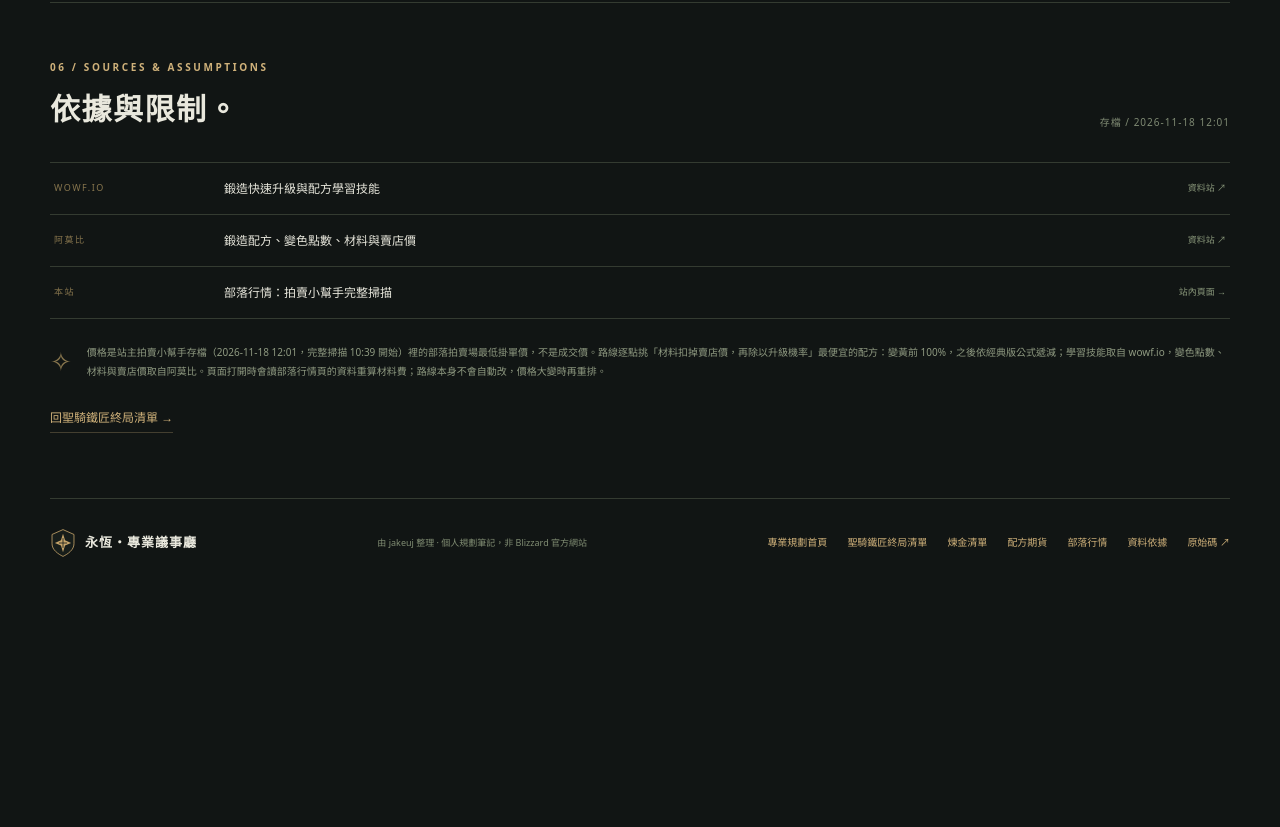
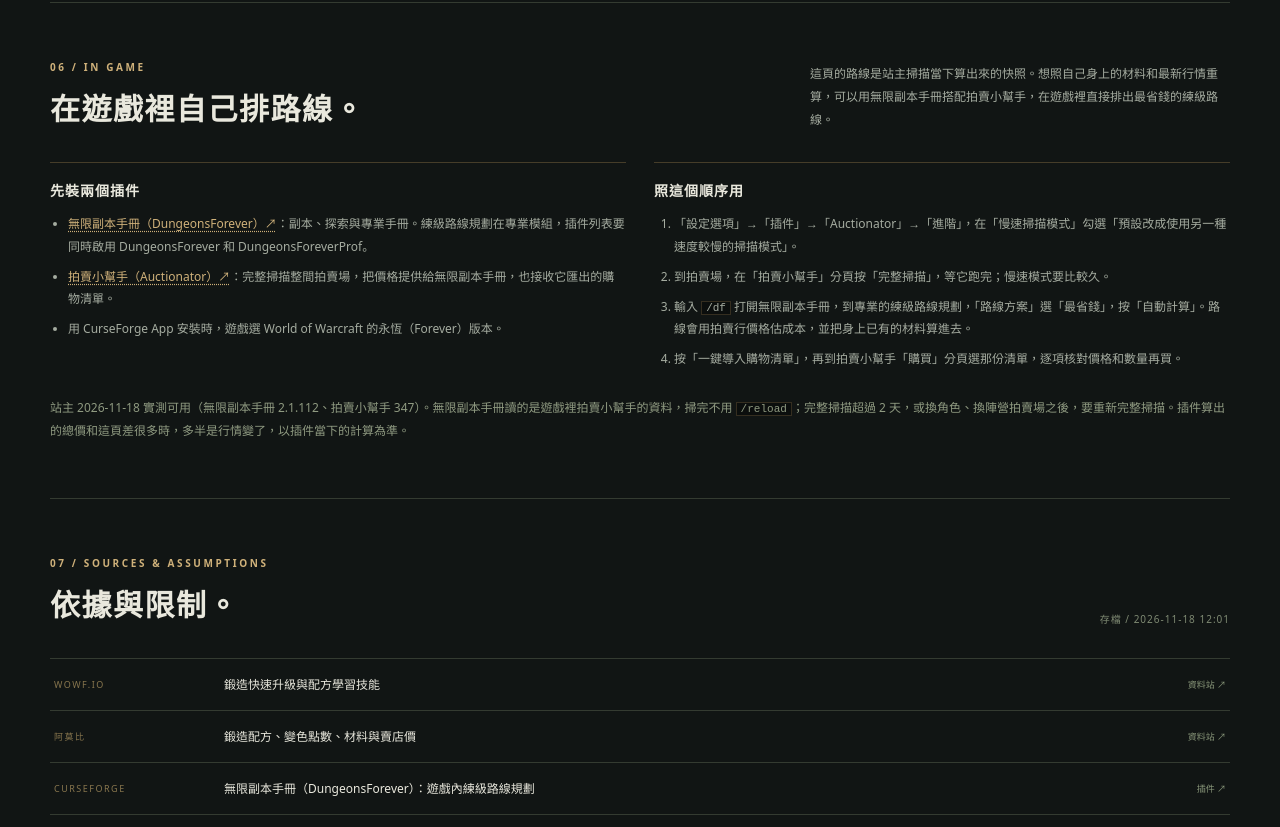
Before and after one commit to jakeuj/wow-forever-professions, a plain HTML site: page leveling/index.html in a window 1280 px wide. Shown: the part 4461-5288 px from the top of the page. Before the commit the page ends 5048 px from the top, so only its background shows below. Drawn offline with Linux system fonts and the light colour scheme.

Commit message:
Show how to plan the leveling route in game with DungeonsForever
The blacksmithing leveling page gains an "in game" section: install
DungeonsForever (with its profession module) and Auctionator, turn on
Auctionator's slow scan mode, run a full scan, then let the profession
route planner pick the cheapest route and import the shopping list. The
labels follow the addons' zhTW text, and the owner confirmed the flow in
game on 2026-11-18 with DungeonsForever 2.1.112 and Auctionator 347. The
market page's addon intro links there. The skill records the in-game test,
how the planner reads prices, and when the page and notes must change
together.

Co-Authored-By: Claude Opus 5.5 <noreply@anthropic.com>

```diff
--- a/leveling/index.html
+++ b/leveling/index.html
@@ -17,7 +17,7 @@
   <link rel="icon" type="image/svg+xml" href="../assets/crest.svg">
   <link rel="stylesheet" href="../style.css?v=20261117-guild-brand">
   <link rel="stylesheet" href="../endgame/endgame.css?v=20261118-ah-lists">
-  <link rel="stylesheet" href="./leveling.css?v=20261118-leveling">
+  <link rel="stylesheet" href="./leveling.css?v=20261118-addons">
   <script src="../endgame/ah-copy.js?v=20261118-ah-lists" defer></script>
   <script src="./leveling.js?v=20261118-leveling" defer></script>
 </head>
@@ -153,11 +153,21 @@
       </div>
     </section>
 
+    <section id="addons" class="eg-section section-wrap" aria-labelledby="addons-title">
+      <div class="section-heading"><div><p class="eyebrow">06 / IN GAME</p><h2 id="addons-title">在遊戲裡自己排路線。</h2></div><p>這頁的路線是站主掃描當下算出來的快照。想照自己身上的材料和最新行情重算，可以用無限副本手冊搭配拍賣小幫手，在遊戲裡直接排出最省錢的練級路線。</p></div>
+      <div class="eg-groups lv-addons">
+        <section class="eg-group" aria-labelledby="addons-install"><h3 id="addons-install">先裝兩個插件</h3><ul><li><a href="https://www.curseforge.com/wow/addons/dungeonsforever" target="_blank" rel="noopener noreferrer">無限副本手冊（DungeonsForever）↗</a>：副本、探索與專業手冊。練級路線規劃在專業模組，插件列表要同時啟用 DungeonsForever 和 DungeonsForeverProf。</li><li><a href="https://www.curseforge.com/wow/addons/auctionator" target="_blank" rel="noopener noreferrer">拍賣小幫手（Auctionator）↗</a>：完整掃描整間拍賣場，把價格提供給無限副本手冊，也接收它匯出的購物清單。</li><li>用 CurseForge App 安裝時，遊戲選 World of Warcraft 的永恆（Forever）版本。</li></ul></section>
+        <section class="eg-group" aria-labelledby="addons-steps"><h3 id="addons-steps">照這個順序用</h3><ol><li>「設定選項」→「插件」→「Auctionator」→「進階」，在「慢速掃描模式」勾選「預設改成使用另一種速度較慢的掃描模式」。</li><li>到拍賣場，在「拍賣小幫手」分頁按「完整掃描」，等它跑完；慢速模式要比較久。</li><li>輸入 <code>/df</code> 打開無限副本手冊，到專業的練級路線規劃，「路線方案」選「最省錢」，按「自動計算」。路線會用拍賣行價格估成本，並把身上已有的材料算進去。</li><li>按「一鍵導入購物清單」，再到拍賣小幫手「購買」分頁選那份清單，逐項核對價格和數量再買。</li></ol></section>
+      </div>
+      <p class="lv-addon-note">站主 2026-11-18 實測可用（無限副本手冊 2.1.112、拍賣小幫手 347）。無限副本手冊讀的是遊戲裡拍賣小幫手的資料，掃完不用 <code>/reload</code>；完整掃描超過 2 天，或換角色、換陣營拍賣場之後，要重新完整掃描。插件算出的總價和這頁差很多時，多半是行情變了，以插件當下的計算為準。</p>
+    </section>
+
     <section id="sources" class="section-wrap sources-section eg-sources" aria-labelledby="sources-title">
-      <div class="section-heading"><div><p class="eyebrow">06 / SOURCES & ASSUMPTIONS</p><h2 id="sources-title">依據與限制。</h2></div><span class="verified-date">存檔 / 2026-11-18 12:01</span></div>
+      <div class="section-heading"><div><p class="eyebrow">07 / SOURCES & ASSUMPTIONS</p><h2 id="sources-title">依據與限制。</h2></div><span class="verified-date">存檔 / 2026-11-18 12:01</span></div>
       <div class="source-list">
         <a href="https://wowf.io/tw/professions/blacksmithing/leveling" target="_blank" rel="noopener noreferrer"><span>WOWF.IO</span><strong>鍛造快速升級與配方學習技能</strong><span>資料站 ↗</span></a>
         <a href="https://wowamobi.com/professions/blacksmithing" target="_blank" rel="noopener noreferrer"><span>阿莫比</span><strong>鍛造配方、變色點數、材料與賣店價</strong><span>資料站 ↗</span></a>
+        <a href="https://www.curseforge.com/wow/addons/dungeonsforever" target="_blank" rel="noopener noreferrer"><span>CURSEFORGE</span><strong>無限副本手冊（DungeonsForever）：遊戲內練級路線規劃</strong><span>插件 ↗</span></a>
         <a href="../market/"><span>本站</span><strong>部落行情：拍賣小幫手完整掃描</strong><span>站內頁面 →</span></a>
       </div>
       <div class="scope-note"><span aria-hidden="true">✧</span><p>價格是站主拍賣小幫手存檔（2026-11-18 12:01，完整掃描 10:39 開始）裡的部落拍賣場最低掛單價，不是成交價。路線逐點挑「材料扣掉賣店價，再除以升級機率」最便宜的配方：變黃前 100%，之後依經典版公式遞減；學習技能取自 wowf.io，變色點數、材料與賣店價取自阿莫比。頁面打開時會讀部落行情頁的資料重算材料費；路線本身不會自動改，價格大變時再重排。</p></div>
--- a/leveling/leveling.css
+++ b/leveling/leveling.css
@@ -35,3 +35,9 @@
   .lv-mats tfoot td { padding: 3px 0; border: 0; }
   .lv-figures .lv-net dd { font-size: 21px; }
 }
+
+.lv-addons ol { margin: 0; padding-left: 20px; }
+.lv-addons a { color: var(--gold); text-decoration: underline dotted; text-underline-offset: 3px; }
+.lv-addons a:hover { color: var(--gold-bright); }
+.lv-addons code, .lv-addon-note code { padding: 0 4px; border: 1px solid #74603d66; background: #0b0e0d; font-size: .92em; }
+.lv-addon-note { margin: 18px 0 0; font-size: 12px; line-height: 1.9; color: #8f9a81; }
```
Also changed, not shown: market/index.html (+1 -1 lines), 3 other files.
